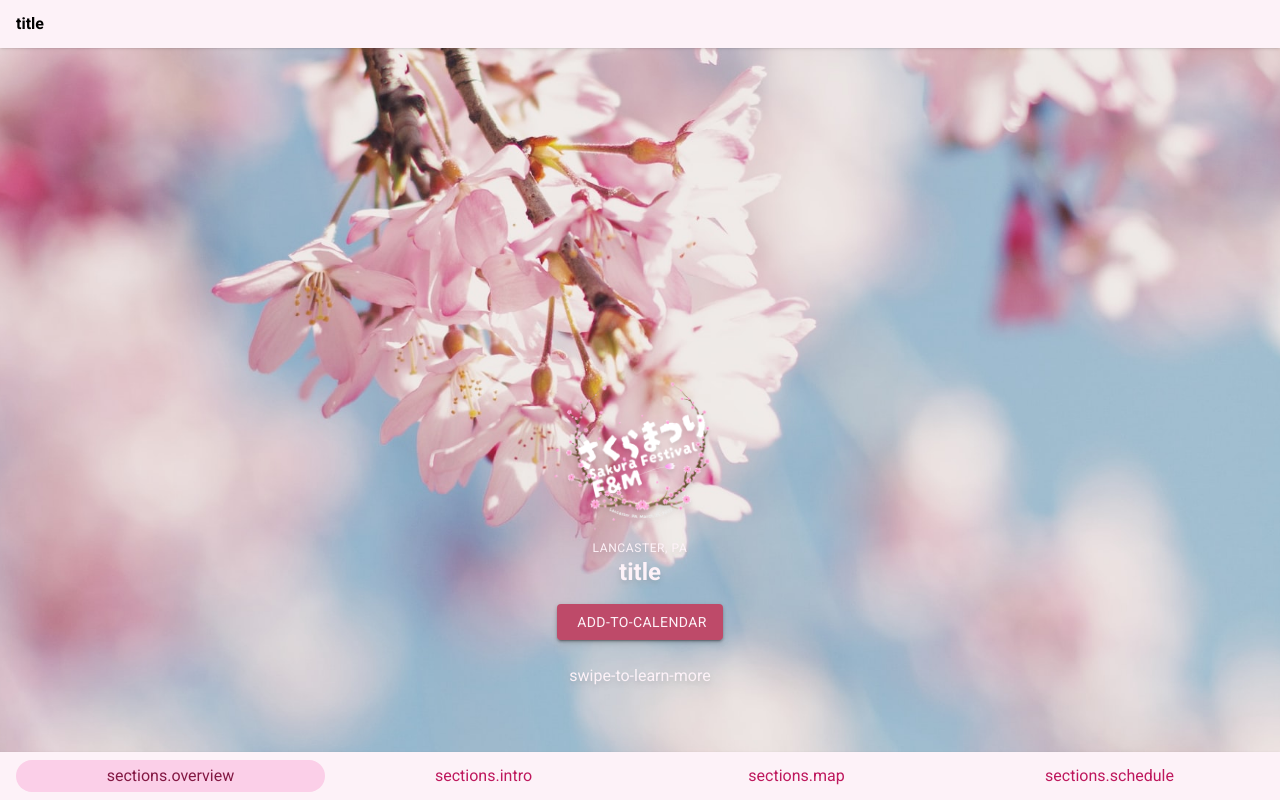
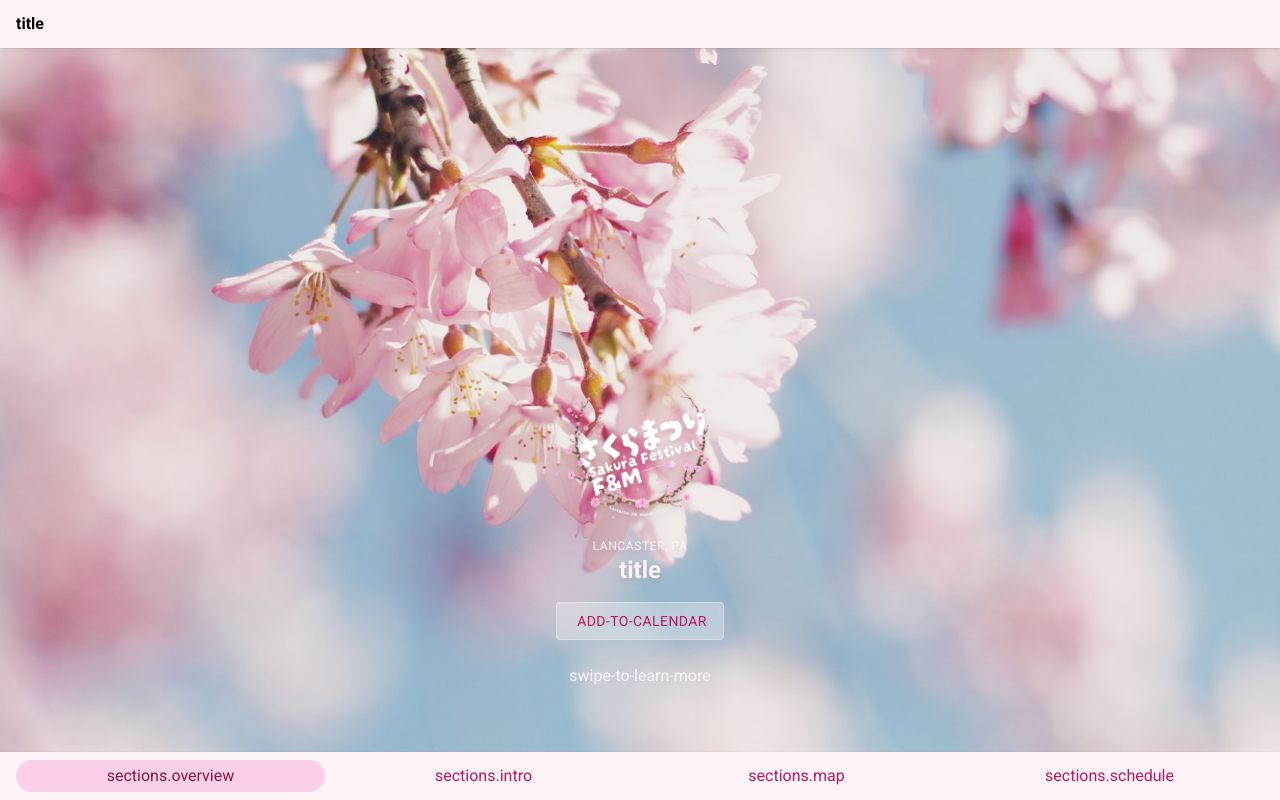
Before and after one commit to GalvinGao/sakura-matsuri, a React (Vite) app: page / in a window 1280 px wide. Built offline with nearby package versions, Linux system fonts and the light colour scheme; the HTML template or start-up script is replaced by a standard one.

Commit message:
feat: improve add to calendar btn

```diff
--- a/src/components/sections/SectionHero.tsx
+++ b/src/components/sections/SectionHero.tsx
@@ -13,16 +13,18 @@ export function SectionHero() {
     <ScreenSection
       id="hero"
       className="h-full"
-      contentClassName="flex flex-col items-center justify-end h-full drop-shadow-md"
+      contentClassName="flex flex-col items-center justify-end h-full"
     >
-      <img src={logo} alt="Sakura" className="w-48 h-48" />
-      <h1 className="text-xs uppercase tracking-wider">Lancaster, PA</h1>
-      <h1 className="text-2xl font-bold mb-4">{t('title')}</h1>
+      <img src={logo} alt="Sakura" className="w-48 h-48 drop-shadow-md" />
+      <h1 className="text-xs uppercase tracking-wider drop-shadow-md">
+        Lancaster, PA
+      </h1>
+      <h1 className="text-2xl font-bold mb-4 drop-shadow-md">{t('title')}</h1>
 
       <Button
         href="/event.ics"
-        className="mb-6 bg-[#be4a69] text-primary"
-        variant="contained"
+        className="mb-6 bg-[rgba(255,255,255,0.3)] text-pink-700 px-4 border border-solid border-white/30"
+        variant="text"
         color="inherit"
         startIcon={<Icon icon={mdiCalendar} />}
       >
@@ -32,7 +34,7 @@ export function SectionHero() {
       <span>{t('swipe-to-learn-more')}</span>
       <Icon
         icon={mdiChevronDown}
-        className="text-4xl animate-bounce cursor-pointer"
+        className="text-4xl animate-bounce cursor-pointer drop-shadow-md"
         onClick={() => {
           document.getElementById('section-overview')?.scrollIntoView({
             behavior: 'smooth',
```
